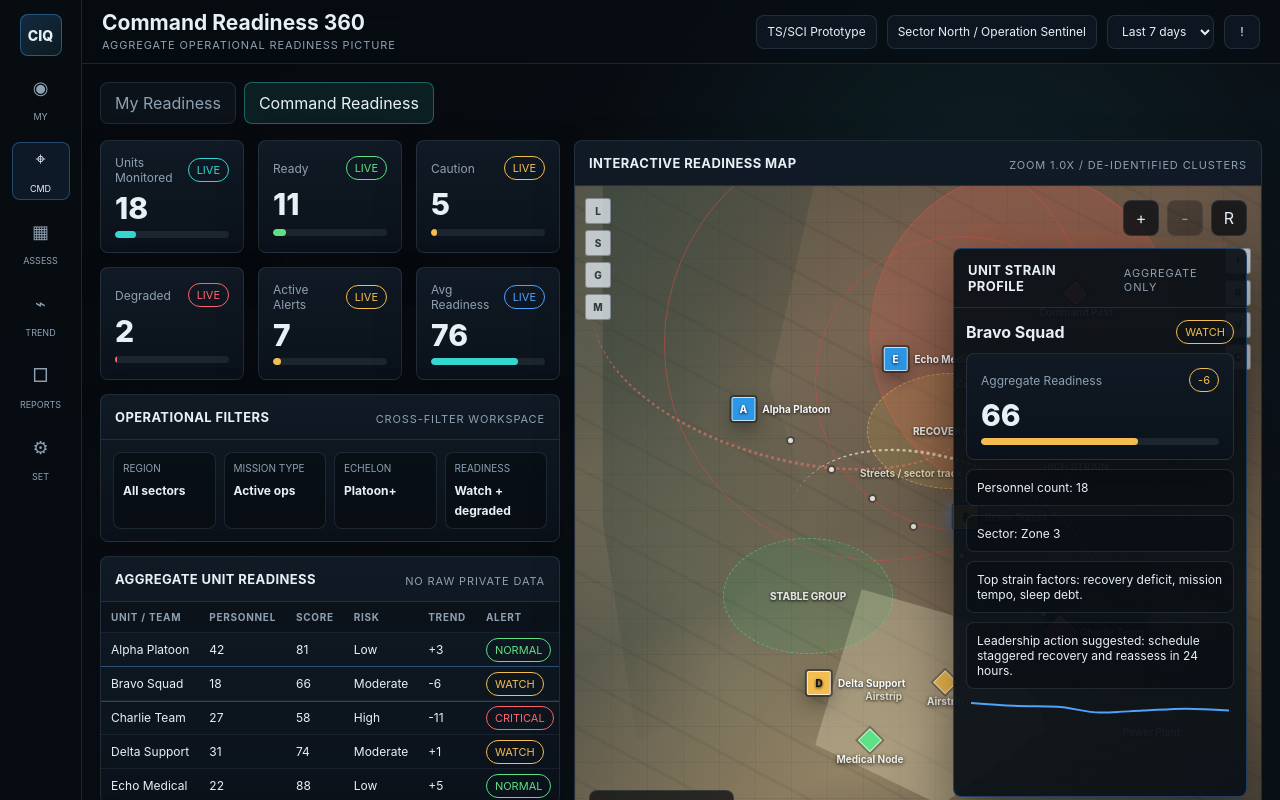
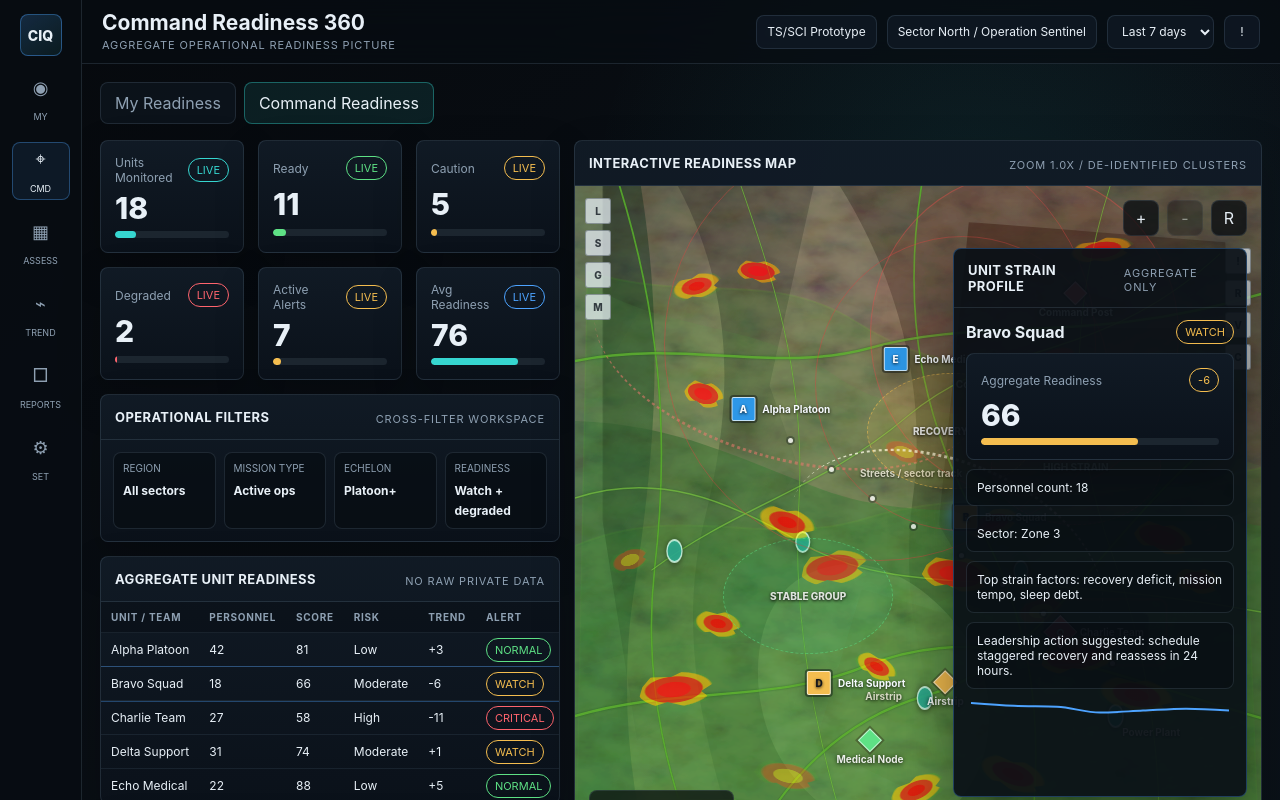
Before and after one commit to NipuniThakshila2000/360-Readiness, a Next.js app: page / in a window 1280 px wide. Shown: the top 800 px of the page. Built offline with nearby package versions, Linux system fonts and the light colour scheme.

Commit message:
Refine readiness map visual style

```diff
--- a/app/globals.css
+++ b/app/globals.css
@@ -486,11 +486,11 @@ button {
   min-height: 720px;
   overflow: hidden;
   background:
-    linear-gradient(135deg, rgba(255, 255, 255, 0.09), transparent 17%),
-    radial-gradient(ellipse at 74% 24%, rgba(130, 89, 69, 0.7), transparent 28rem),
-    radial-gradient(ellipse at 34% 63%, rgba(186, 167, 125, 0.42), transparent 22rem),
-    radial-gradient(ellipse at 17% 32%, rgba(72, 93, 79, 0.48), transparent 18rem),
-    linear-gradient(155deg, #6b6b57 0%, #9b896f 28%, #6d6f5e 46%, #b6a17a 68%, #574f43 100%);
+    radial-gradient(ellipse at 18% 10%, rgba(225, 216, 185, 0.48), transparent 13rem),
+    radial-gradient(ellipse at 68% 18%, rgba(139, 95, 71, 0.54), transparent 18rem),
+    radial-gradient(ellipse at 39% 56%, rgba(218, 207, 172, 0.5), transparent 17rem),
+    radial-gradient(ellipse at 83% 68%, rgba(85, 117, 78, 0.5), transparent 17rem),
+    linear-gradient(145deg, #606657 0%, #91886f 24%, #737664 44%, #aa9b75 61%, #64705c 79%, #50493d 100%);
   isolation: isolate;
 }
 
@@ -504,21 +504,21 @@ button {
 
 .map-panel::before {
   z-index: 0;
-  opacity: 0.42;
+  opacity: 0.68;
   background:
-    repeating-linear-gradient(28deg, transparent 0 18px, rgba(56, 45, 35, 0.16) 19px 21px, transparent 22px 46px),
-    repeating-linear-gradient(112deg, transparent 0 28px, rgba(236, 218, 176, 0.12) 30px 32px, transparent 34px 68px),
-    linear-gradient(rgba(8, 13, 19, 0.15) 1px, transparent 1px),
-    linear-gradient(90deg, rgba(8, 13, 19, 0.13) 1px, transparent 1px);
-  background-size: auto, auto, 36px 36px, 36px 36px;
-  mix-blend-mode: multiply;
+    repeating-linear-gradient(21deg, transparent 0 9px, rgba(52, 44, 35, 0.18) 10px 11px, transparent 12px 25px),
+    repeating-linear-gradient(103deg, transparent 0 16px, rgba(238, 221, 172, 0.13) 18px 19px, transparent 20px 39px),
+    repeating-radial-gradient(circle at 50% 50%, rgba(255, 255, 255, 0.09) 0 1px, transparent 1px 9px);
+  background-size: auto, auto, 28px 28px;
+  mix-blend-mode: overlay;
 }
 
 .map-panel::after {
   z-index: 1;
   background:
-    radial-gradient(circle at 50% 50%, transparent 48%, rgba(4, 7, 10, 0.22) 100%),
-    linear-gradient(rgba(7, 11, 16, 0.12), rgba(7, 11, 16, 0.24));
+    linear-gradient(rgba(68, 122, 65, 0.16), rgba(68, 122, 65, 0.16)),
+    radial-gradient(circle at 50% 50%, transparent 54%, rgba(4, 7, 10, 0.2) 100%),
+    linear-gradient(rgba(7, 11, 16, 0.06), rgba(7, 11, 16, 0.16));
 }
 
 .map-stage {
@@ -544,6 +544,56 @@ button {
   pointer-events: none;
   filter: blur(1px);
   mix-blend-mode: multiply;
+}
+
+.satellite-layer,
+.coverage-layer,
+.map-network {
+  position: absolute;
+  inset: 0;
+  width: 100%;
+  height: 100%;
+  pointer-events: none;
+}
+
+.satellite-layer {
+  opacity: 0.92;
+  mix-blend-mode: multiply;
+}
+
+.sat-rock {
+  fill: #8c806a;
+}
+
+.sat-sand {
+  fill: rgba(188, 174, 139, 0.86);
+}
+
+.sat-ridge {
+  fill: rgba(92, 83, 67, 0.72);
+}
+
+.sat-valley {
+  fill: rgba(221, 213, 173, 0.74);
+}
+
+.sat-green {
+  fill: rgba(83, 122, 73, 0.64);
+}
+
+.sat-green.alt {
+  fill: rgba(75, 107, 76, 0.66);
+}
+
+.coverage-layer {
+  opacity: 0.7;
+  mix-blend-mode: soft-light;
+}
+
+.coverage-layer path {
+  fill: rgba(73, 178, 67, 0.46);
+  stroke: rgba(130, 222, 81, 0.34);
+  stroke-width: 2;
 }
 
 .ridge-a {
@@ -573,6 +623,60 @@ button {
   clip-path: polygon(20% 0, 78% 18%, 100% 64%, 54% 100%, 0 72%);
 }
 
+.network-fill path {
+  fill: rgba(81, 157, 67, 0.12);
+}
+
+.network-lines path {
+  fill: none;
+  stroke: rgba(103, 190, 50, 0.74);
+  stroke-width: 2.5;
+  stroke-linecap: round;
+  stroke-linejoin: round;
+  filter: drop-shadow(0 0 1px rgba(18, 77, 19, 0.7));
+}
+
+.network-lines path:nth-child(even) {
+  stroke-width: 1.4;
+  stroke: rgba(139, 218, 70, 0.58);
+}
+
+.network-nodes circle {
+  fill: rgba(44, 183, 156, 0.82);
+  stroke: rgba(220, 255, 238, 0.78);
+  stroke-width: 2;
+  filter: drop-shadow(0 1px 4px rgba(0, 0, 0, 0.6));
+}
+
+.heat-layer {
+  position: absolute;
+  inset: 0;
+  pointer-events: none;
+}
+
+.heat-patch {
+  position: absolute;
+  border-radius: 42% 58% 44% 62%;
+  opacity: 0.82;
+  background:
+    radial-gradient(ellipse at 48% 46%, rgba(255, 41, 38, 0.98) 0 18%, rgba(219, 58, 48, 0.86) 21% 35%, rgba(246, 190, 58, 0.72) 39% 52%, rgba(118, 194, 64, 0.18) 58%, transparent 72%);
+  mix-blend-mode: hard-light;
+  clip-path: polygon(7% 35%, 18% 12%, 43% 15%, 58% 3%, 84% 16%, 94% 40%, 78% 58%, 90% 80%, 59% 94%, 36% 78%, 14% 89%, 2% 62%);
+  filter: saturate(1.35) contrast(1.18);
+}
+
+.heat-patch.moderate {
+  opacity: 0.56;
+  background:
+    radial-gradient(ellipse at 50% 50%, rgba(244, 189, 79, 0.85) 0 28%, rgba(230, 84, 62, 0.62) 31% 48%, rgba(120, 198, 64, 0.13) 56%, transparent 74%);
+}
+
+.heat-patch.critical {
+  opacity: 0.86;
+  background:
+    radial-gradient(ellipse at 45% 48%, rgba(255, 48, 56, 0.98) 0 25%, rgba(202, 52, 46, 0.8) 28% 44%, rgba(246, 179, 53, 0.7) 47% 58%, rgba(115, 192, 67, 0.12) 62%, transparent 74%);
+}
+
 .range-ring,
 .threat-zone,
 .boundary-line,
@@ -584,7 +688,7 @@ button {
 }
 
 .range-ring {
-  border: 1px solid rgba(215, 73, 70, 0.55);
+  border: 1px solid rgba(220, 67, 65, 0.42);
   border-radius: 50%;
   pointer-events: none;
 }
@@ -609,7 +713,7 @@ button {
   width: 45%;
   height: 45%;
   border: 1px solid rgba(231, 78, 74, 0.42);
-  background: rgba(219, 91, 79, 0.22);
+  background: rgba(219, 91, 79, 0.1);
   border-radius: 50%;
   pointer-events: none;
 }
@@ -629,7 +733,7 @@ button {
   top: 38%;
   width: 48%;
   height: 28%;
-  border-top: 3px dotted rgba(238, 238, 221, 0.72);
+  border-top: 3px dotted rgba(246, 244, 222, 0.82);
   border-radius: 50%;
   transform: rotate(22deg);
 }
--- a/app/page.tsx
+++ b/app/page.tsx
@@ -110,6 +110,31 @@ const mapRouteDots = [
   [68, 59],
   [74, 62],
   [78, 66]
+];
+
+const heatPatches = [
+  { x: 18, y: 14, w: 56, h: 28, level: "high", rotate: -14 },
+  { x: 27, y: 12, w: 48, h: 25, level: "critical", rotate: 8 },
+  { x: 77, y: 9, w: 72, h: 28, level: "high", rotate: -8 },
+  { x: 19, y: 29, w: 44, h: 29, level: "critical", rotate: 18 },
+  { x: 31, y: 47, w: 68, h: 34, level: "high", rotate: 18 },
+  { x: 38, y: 53, w: 74, h: 38, level: "critical", rotate: -8 },
+  { x: 48, y: 37, w: 50, h: 25, level: "moderate", rotate: 20 },
+  { x: 56, y: 54, w: 78, h: 39, level: "critical", rotate: 7 },
+  { x: 61, y: 47, w: 64, h: 30, level: "high", rotate: -17 },
+  { x: 70, y: 24, w: 54, h: 26, level: "moderate", rotate: -18 },
+  { x: 74, y: 65, w: 90, h: 43, level: "critical", rotate: -10 },
+  { x: 82, y: 71, w: 88, h: 40, level: "high", rotate: 12 },
+  { x: 31, y: 82, w: 72, h: 32, level: "moderate", rotate: 12 },
+  { x: 50, y: 84, w: 64, h: 31, level: "high", rotate: -24 },
+  { x: 86, y: 49, w: 66, h: 34, level: "critical", rotate: 16 },
+  { x: 15, y: 70, w: 82, h: 39, level: "critical", rotate: -5 },
+  { x: 21, y: 61, w: 54, h: 30, level: "high", rotate: 11 },
+  { x: 64, y: 82, w: 80, h: 36, level: "high", rotate: 21 },
+  { x: 8, y: 52, w: 46, h: 26, level: "moderate", rotate: -21 },
+  { x: 91, y: 55, w: 54, h: 30, level: "high", rotate: 8 },
+  { x: 68, y: 59, w: 58, h: 32, level: "moderate", rotate: -12 },
+  { x: 44, y: 67, w: 50, h: 26, level: "high", rotate: 29 }
 ];
 
 const alertFeed = [
@@ -447,6 +472,66 @@ function MapPanel({ selectedId, onSelect }: { selectedId: string; onSelect: (id:
           <div className="terrain-shade ridge-a" />
           <div className="terrain-shade ridge-b" />
           <div className="terrain-shade basin" />
+          <svg className="satellite-layer" viewBox="0 0 1000 720" preserveAspectRatio="none" aria-hidden="true">
+            <filter id="mapNoise">
+              <feTurbulence type="fractalNoise" baseFrequency="0.018 0.045" numOctaves="4" seed="8" />
+              <feColorMatrix type="saturate" values="0.55" />
+              <feBlend mode="multiply" in2="SourceGraphic" />
+            </filter>
+            <g filter="url(#mapNoise)">
+              <path className="sat-rock" d="M0 0H1000V720H0Z" />
+              <path className="sat-sand" d="M150 0 C235 110 230 220 190 330 C142 462 198 582 265 720 L0 720 L0 0Z" />
+              <path className="sat-ridge" d="M386 0 C470 92 515 202 492 315 C470 424 518 528 610 720 L1000 720 L1000 0Z" />
+              <path className="sat-valley" d="M322 395 C400 360 492 382 560 442 C625 500 616 580 545 626 C480 670 374 642 312 585 C250 528 250 430 322 395Z" />
+              <path className="sat-green" d="M0 235 C148 238 243 274 362 304 C532 346 706 305 1000 340 L1000 720 L0 720Z" />
+              <path className="sat-green alt" d="M0 0H96 C132 155 114 280 86 405 C62 514 82 618 125 720 H0Z" />
+            </g>
+          </svg>
+          <svg className="coverage-layer" viewBox="0 0 1000 720" preserveAspectRatio="none" aria-hidden="true">
+            <path d="M18 86 C176 118 286 82 410 136 C540 194 668 190 968 152 L1000 720 L0 720 Z" />
+            <path d="M0 360 C155 314 278 364 426 332 C570 302 738 322 1000 282 L1000 720 L0 720 Z" />
+          </svg>
+          <svg className="map-network" viewBox="0 0 1000 720" preserveAspectRatio="none" aria-hidden="true">
+            <g className="network-fill">
+              <path d="M0 90 C130 150 250 130 380 190 C520 255 660 205 1000 280 L1000 720 L0 720 Z" />
+              <path d="M0 485 C185 430 325 485 500 425 C680 365 815 402 1000 350 L1000 720 L0 720 Z" />
+            </g>
+            <g className="network-lines">
+              <path d="M65 0 C120 122 140 242 116 383 C98 495 132 600 210 720" />
+              <path d="M242 0 C300 115 337 204 326 323 C315 452 365 596 430 720" />
+              <path d="M505 0 C475 132 508 236 590 340 C674 448 692 560 650 720" />
+              <path d="M780 0 C720 130 718 245 785 372 C840 478 860 592 850 720" />
+              <path d="M0 175 C160 153 292 188 430 162 C595 130 746 160 1000 108" />
+              <path d="M0 312 C118 286 218 312 333 358 C471 414 630 380 1000 426" />
+              <path d="M0 530 C148 500 288 518 424 480 C596 432 762 485 1000 532" />
+              <path d="M112 384 C242 318 358 304 485 230 C625 150 762 180 940 68" />
+              <path d="M210 720 C286 602 380 535 510 510 C680 477 768 352 920 262" />
+              <path d="M30 632 C190 598 292 612 420 655 C555 700 690 650 988 688" />
+            </g>
+            <g className="network-nodes">
+              <circle cx="145" cy="365" r="11" />
+              <circle cx="332" cy="356" r="10" />
+              <circle cx="510" cy="512" r="11" />
+              <circle cx="650" cy="385" r="10" />
+              <circle cx="788" cy="530" r="11" />
+              <circle cx="850" cy="196" r="10" />
+            </g>
+          </svg>
+          <div className="heat-layer" aria-hidden="true">
+            {heatPatches.map((patch, index) => (
+              <span
+                key={index}
+                className={`heat-patch ${patch.level}`}
+                style={{
+                  left: `${patch.x}%`,
+                  top: `${patch.y}%`,
+                  width: patch.w,
+                  height: patch.h,
+                  transform: `translate(-50%, -50%) rotate(${patch.rotate}deg)`
+                }}
+              />
+            ))}
+          </div>
           <div className="range-ring outer" />
           <div className="range-ring inner" />
           <div className="threat-zone" />
```
